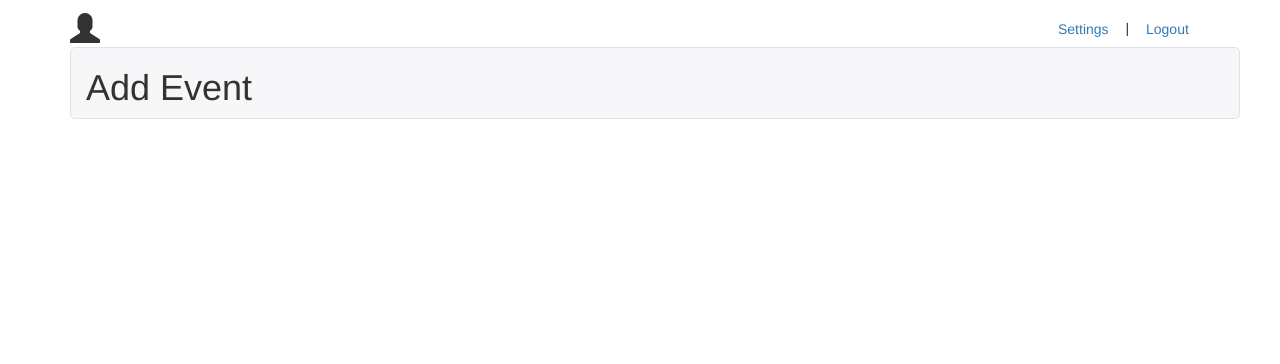
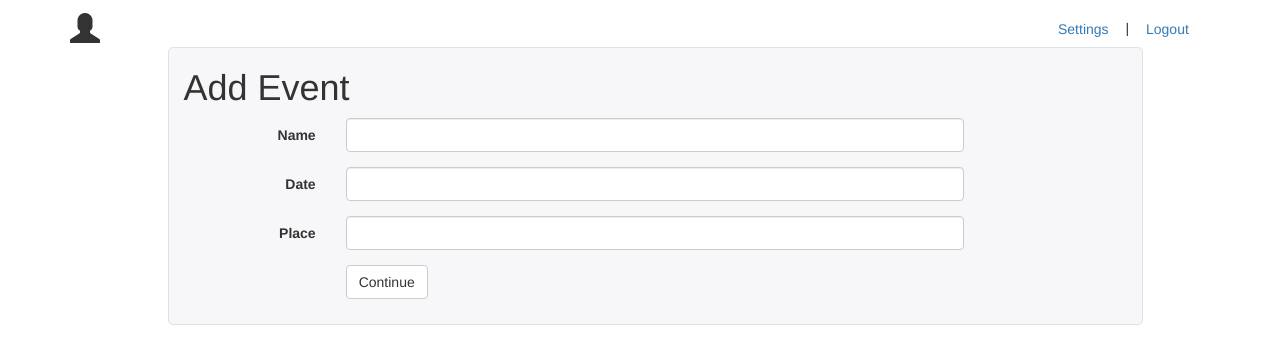
Before and after one commit to ayeletdn/SocialParty, a Django app: page /event/add/ in a window 1280 px wide. Shown: the top 364 px of the page. Run offline with Django 3.2, Linux system fonts and the light colour scheme; parts of the project's set-up code (start-up, migrations or seed data) failed here and were passed over; some libraries are stand-ins or nearby versions.

Commit message:
add event template has form fields

```diff
--- a/event/models.py
+++ b/event/models.py
@@ -1,6 +1,6 @@
 from django import forms
 from django.db import models
-
+from django.forms import ModelForm
 
 class Guest(models.Model):
     email = models.EmailField()
@@ -30,7 +30,7 @@ class Attending(models.Model):
         unique_together = (('guest', 'event', 'product',))
 
 
-class EventForm(forms.Form):
-    name = models.CharField(max_length=100)
-    date = models.DateTimeField()
-    place = models.CharField(max_length=1000)
+class EventForm(ModelForm):
+    class Meta:
+        model = Event
+        fields = ['name', 'date', 'place']#, 'guest_list']
--- a/event/static/event/css/edit_event.css
+++ b/event/static/event/css/edit_event.css
@@ -1,5 +1,13 @@
 .edit {
 	background-color: #f7f7f9;
 	border: 1px solid #e1e1e8;
-	border-radius: 5px;
+	border-radius: 0.5rem;
 }
+
+form {
+	padding-bottom: 1rem;
+}
+
+.guest_list {
+	display: none;
+}
--- /dev/null
+++ b/event/static/event/js/addEvent.js
@@ -0,0 +1,43 @@
+$(function() {
+	var	guestList = [
+			'anativ@gmail.com',
+			'eyaldn@gmail.com',
+			'figaro@paint.com',
+			'picaso@music.com'
+		],
+		initDate = function() {
+			$('#id_date').datepicker();
+		},
+		initAddressSearch = function() {
+			var searchBox = new google.maps.places.SearchBox(
+					document.getElementById('id_place')
+				);
+		},
+		showGuestList = function() {
+			guests = guestList;
+
+			var $source = $('#source_guest_list');
+			var $lineTemplate = $source.find('li');
+			$('#guest_list').show();
+
+			// an empty guest list
+			if (!$.isArray(guests) || guests.length === 0) {
+				$lineTemplate.text('List is empty');
+				return;
+			}
+
+			// remove the template
+			$lineTemplate.remove();
+			// build the guest list
+			for (i in guests) {
+				$lineTemplate.clone().text(guests[i]).appendTo($source);
+			}
+		},
+		initialize = function() {
+			initDate();
+			initAddressSearch();
+			$('button[name=step_1').click(showGuestList);
+		};
+
+	initialize();
+});
--- a/event/templates/event/AddEvent.html
+++ b/event/templates/event/AddEvent.html
@@ -3,31 +3,57 @@
 <!DOCTYPE html>
 <html>
 <head>
-    <title>Add Event</title>
+	<title>Add Event</title>
 	<meta name="viewport" content="width=device-width, initial-scale=1">
 	<link rel="stylesheet" href="//maxcdn.bootstrapcdn.com/bootstrap/3.2.0/css/bootstrap.min.css">
+	<link rel="stylesheet" href="//code.jquery.com/ui/1.11.0/themes/smoothness/jquery-ui.css">
 	<link rel="stylesheet" href="{% static 'event/css/event.css' %}">
 	<link rel="stylesheet" href="{% static 'event/css/edit_event.css' %}">
 </head>
 <body>
 	{% include 'event/partials/_user_header.html' %}
-	<div class="edit container">
+	<div class="container">
 		<div class="row">
-			<div class="col-md-12">
-			    <h1>Add Event</h1>
+			<div class="edit col-sm-offset-1 col-sm-10">
+				<h1>Add Event</h1>
 
 
-			    {% if error_message %}<p><strong>{{ error_message }}</strong></p>{% endif %}
+				{% if error_message %}<p><strong>{{ error_message }}</strong></p>{% endif %}
 
-			    <form method="POST">
-			        {% csrf_token %}
-			        {{ form.as_p }}
-			    </form>
+				<form method="POST" class="form-horizontal" role="form">
+				{% csrf_token %}
+					{% for field in form %}
+						<div class="form-group">
+							<label class="col-sm-2 control-label">{{ field.label }}</label>
+							<div class="col-sm-8">
+								<input 	type="text" id="{{ field.id_for_label }}"
+										class="form-control"
+										{% if field.help_text %}placeholder="{{ field.help_text }}"{% endif %}
+										{% if field.value %}value="{{ field.value }}"{% endif %}>
+							</div>
+						</div>
+					{% endfor %}
+					<div class="form-group guest_list" id="guest_list">
+						<label class="col-sm-2 control-label">Guest list</label>
+						<div class="col-sm-8">
+							<ul class="list-group" id="source_guest_list">
+								<li class="list-group-item"></li>
+							</ul>
+						</div>
+					</div>
+					<div class="form-group">
+						<div class="col-sm-offset-2 col-sm-10">
+							<button type="button" name="step_1" class="btn btn-default">Continue</button>
+						</div>
+					</div>
+				</form>
 			</div>
 		</div>
 	</div>
-
-	<script src="https://ajax.googleapis.com/ajax/libs/jquery/1.11.1/jquery.min.js"></script>
+	<script src="//ajax.googleapis.com/ajax/libs/jquery/1.11.1/jquery.js"></script>
 	<script src="//maxcdn.bootstrapcdn.com/bootstrap/3.2.0/js/bootstrap.min.js"></script>
+	<script src="//code.jquery.com/ui/1.11.0/jquery-ui.min.js"></script>
+	<script src="//maps.googleapis.com/maps/api/js?v=3.exp&libraries=places"></script>
+	<script src="{% static 'event/js/addEvent.js' %}"></script>
 </body>
 </html>
```
Also changed, not shown: README.md, db.sqlite3, 1 other file.
